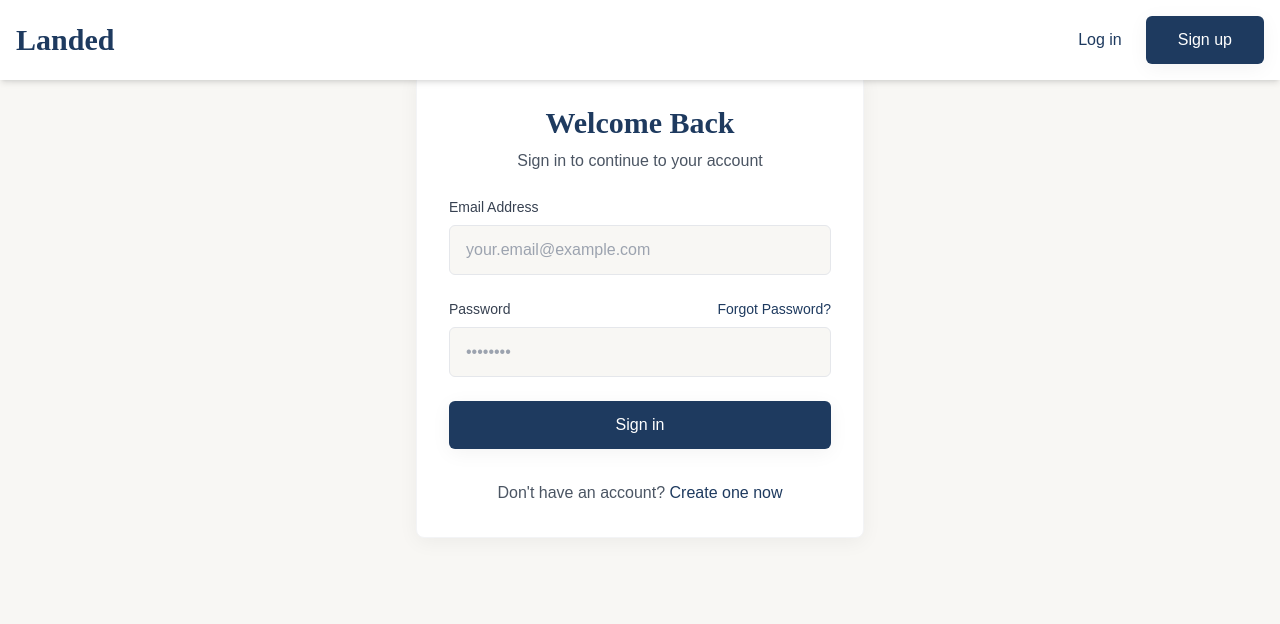
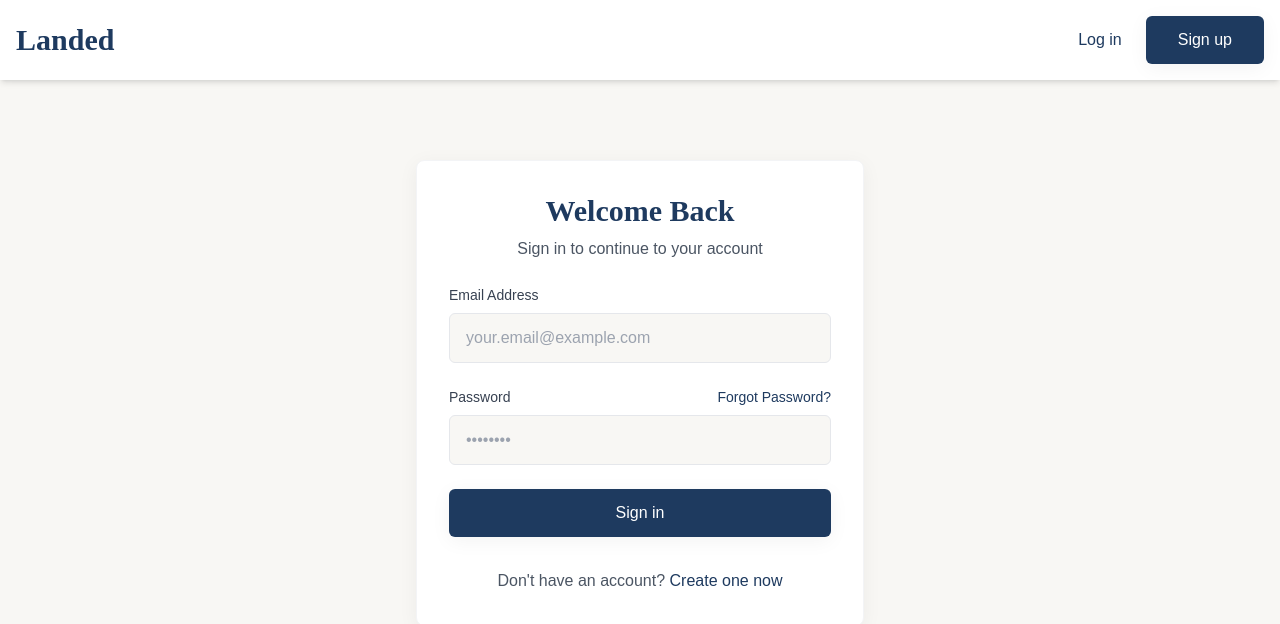
Before and after one commit to MaristGormanly/RJ_IshejaShrestha-394-lab2, a React (Create React App) app in the folder Frontend/: page /login in a window 1280 px wide. Shown: the top 624 px of the page. Built offline with nearby package versions, Linux system fonts and the light colour scheme; no server answers.

Commit message:
nav bar on all pages fixed

```diff
--- a/Frontend/src/App.js
+++ b/Frontend/src/App.js
@@ -45,10 +45,12 @@ function App() {
     );
   }
 
+  const isLandingPage = !user && window.location.pathname === '/';
+
   return (
     <div className="min-h-screen bg-offwhite text-gray-800">
       <Navbar user={user} />
-      <div className={`${!user && window.location.pathname === '/' ? '' : 'container mx-auto px-4 py-8'}`}>
+      <div className={`${isLandingPage ? '' : 'container mx-auto px-4 py-8 pt-24'}`}>
         <Routes>
           <Route path="/login" element={!user ? <Login /> : <Navigate to="/" />} />
           <Route path="/register" element={!user ? <Register /> : <Navigate to="/" />} />
--- a/Frontend/src/pages/Login.js
+++ b/Frontend/src/pages/Login.js
@@ -35,7 +35,7 @@ const Login = () => {
   );
 
   return (
-    <div className="max-w-md mx-auto mt-10">
+    <div className="max-w-md mx-auto mt-16">
       <div className="card p-8">
         <h1 className="text-3xl font-serif font-bold mb-2 text-navy text-center">Welcome Back</h1>
         <p className="text-gray-600 text-center mb-6">Sign in to continue to your account</p>
--- a/Frontend/src/pages/Register.js
+++ b/Frontend/src/pages/Register.js
@@ -52,7 +52,7 @@ const Register = () => {
   };
 
   return (
-    <div className="max-w-md mx-auto mt-10 bg-white p-8 rounded-lg shadow-md">
+    <div className="max-w-md mx-auto mt-16 bg-white p-8 rounded-lg shadow-md">
       <h2 className="text-2xl font-bold mb-6 text-center">Create an Account</h2>
 
       {error && (
```
